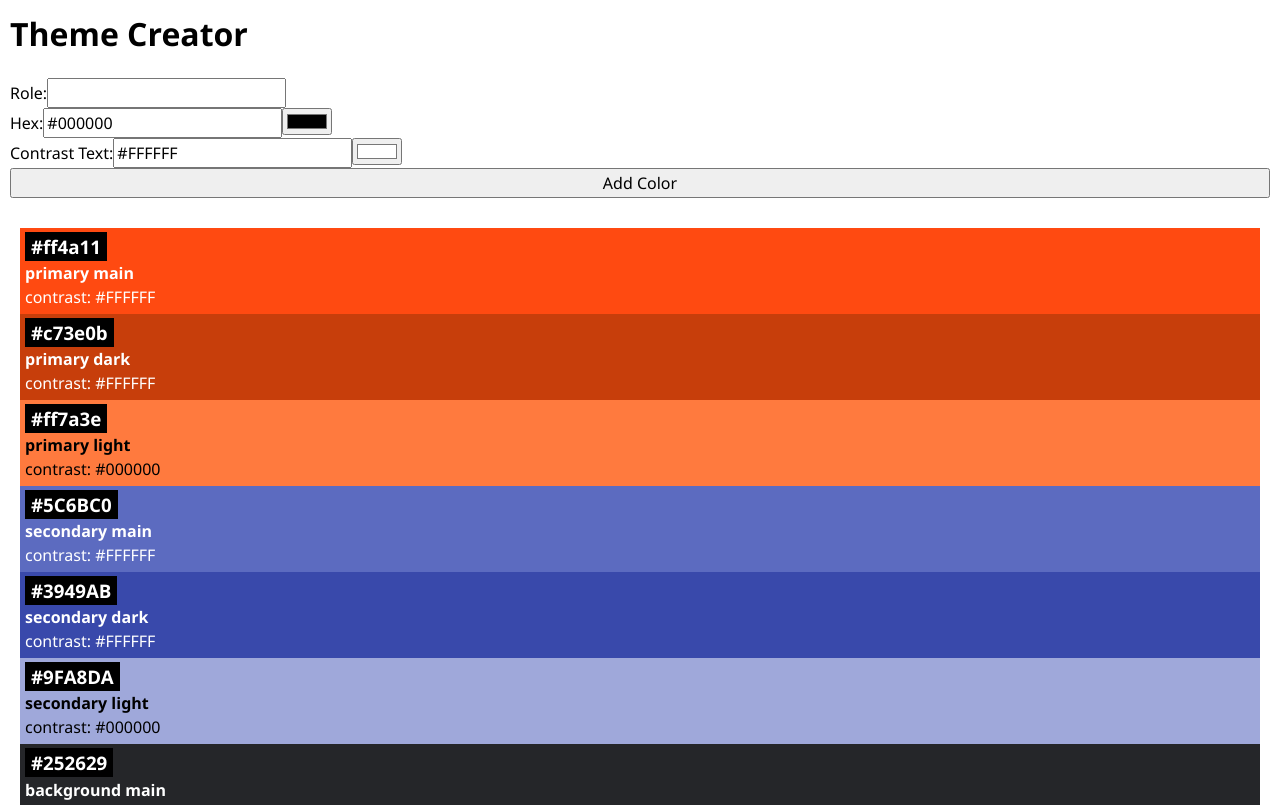
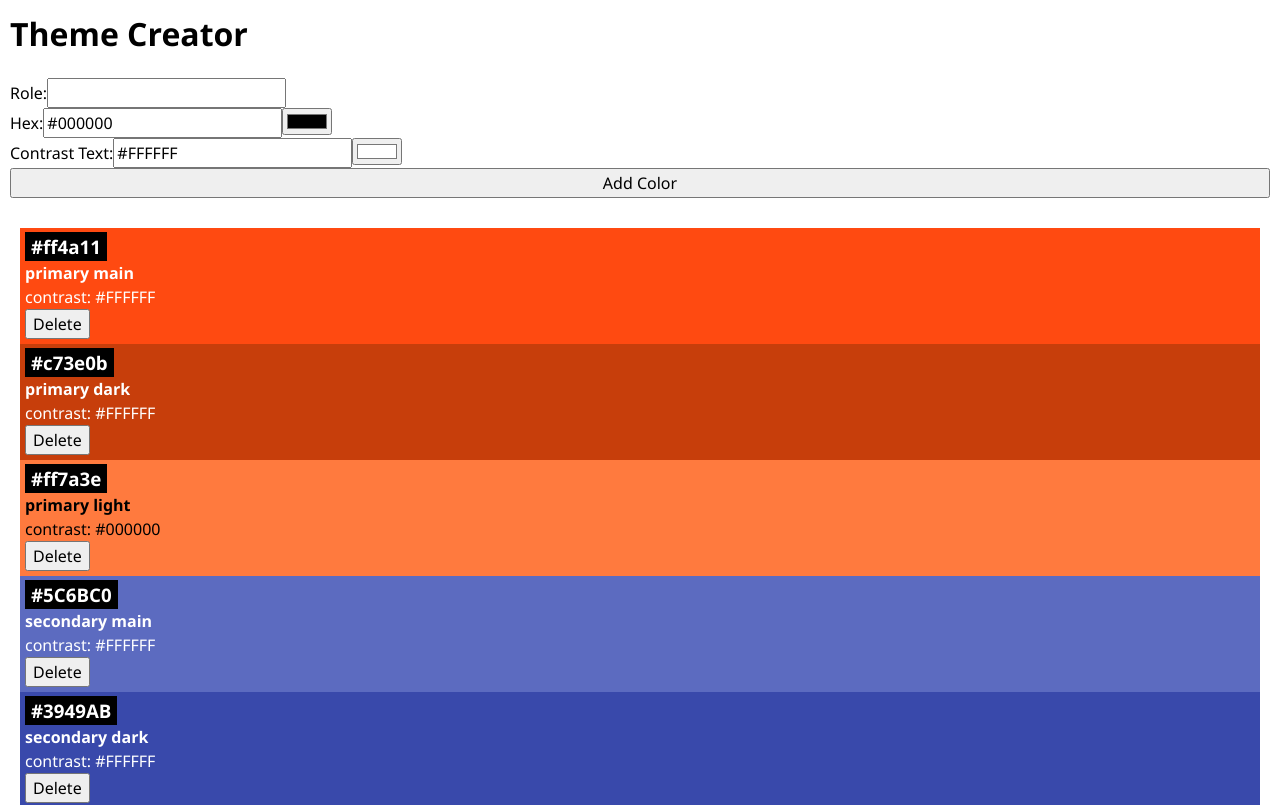
Before and after one commit to Akb-93/theme-crator, a React (Vite) app: page / in a window 1280 px wide. Shown: the top 805 px of the page. Built offline with nearby package versions, Linux system fonts and the light colour scheme.

Commit message:
initialising delete button

```diff
--- a/src/App.jsx
+++ b/src/App.jsx
@@ -10,16 +10,20 @@ function App() {
   const handleAddColor = (newColor) => {
     setColors([newColor, ...colors]);
   };
+  //handle delete
+  const handleDeleteColor = (id) => {
+    setColors(colors.filter((color) => color.id !== id));
+  };
 
   return (
     <>
       <h1>Theme Creator</h1>
       <ColorForm onAddColor={handleAddColor} /> {/* Render ColorForm */}
       {colors.map((color) => (
-        <Color key={color.id} color={color} />
+        <Color key={color.id} color={color} onDelete={()=>handleDeleteColor(color.id)}/>
       ))}
       <h2>Here I am</h2>
-      yxx
+
     </>
   );
 }
--- a/src/Components/Color/Color.jsx
+++ b/src/Components/Color/Color.jsx
@@ -1,6 +1,6 @@
 import "./Color.css";
 
-export default function Color({ color }) {
+export default function Color({ color, onDelete }) {
   return (
     <div
       className="color-card"
@@ -12,6 +12,7 @@ export default function Color({ color }) {
       <h3 className="color-card-headline">{color.hex}</h3>
       <h4>{color.role}</h4>
       <p>contrast: {color.contrastText}</p>
+      {onDelete && <button onClick={onDelete}>Delete</button>}
     </div>
   );
 }
```
